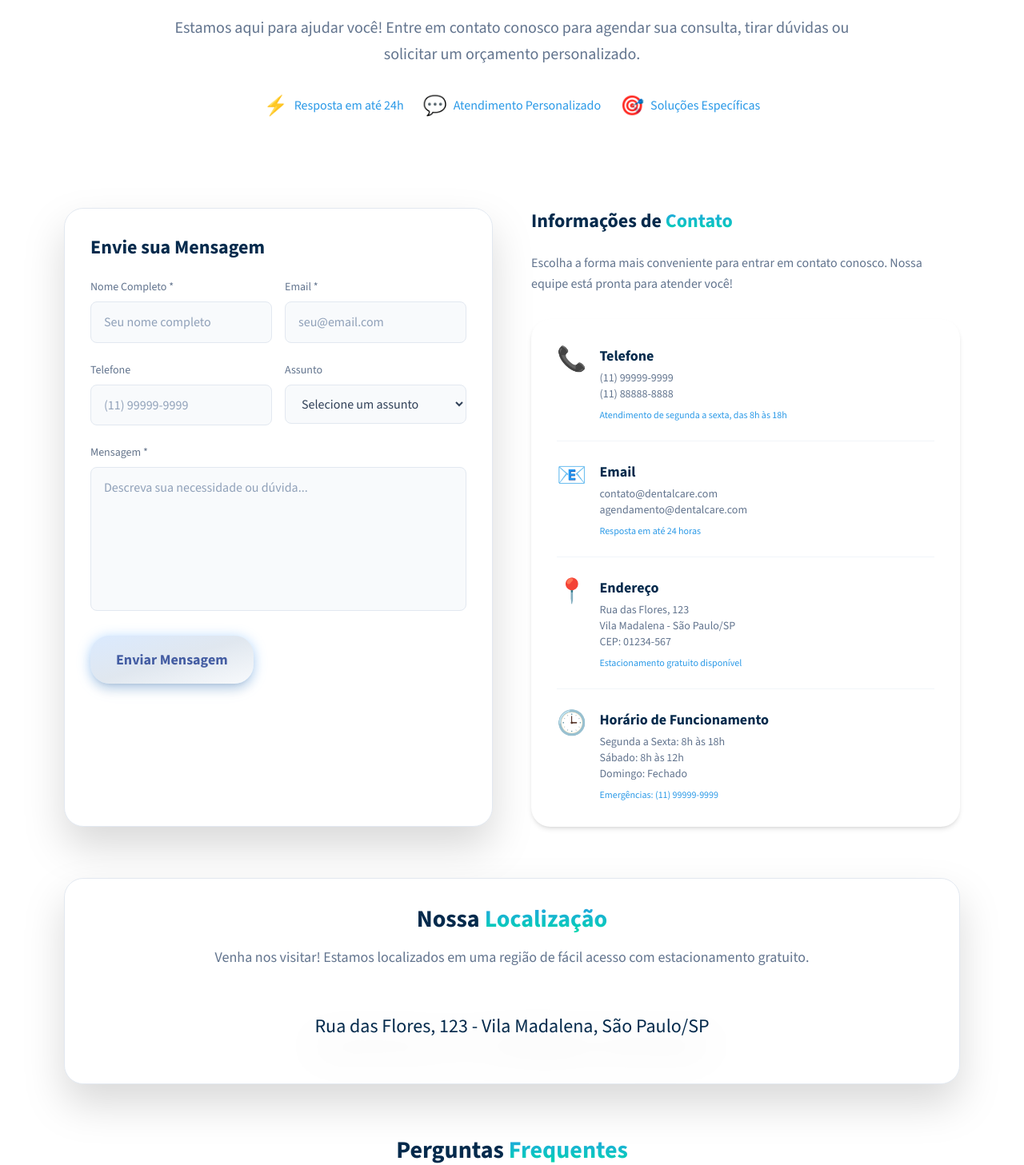
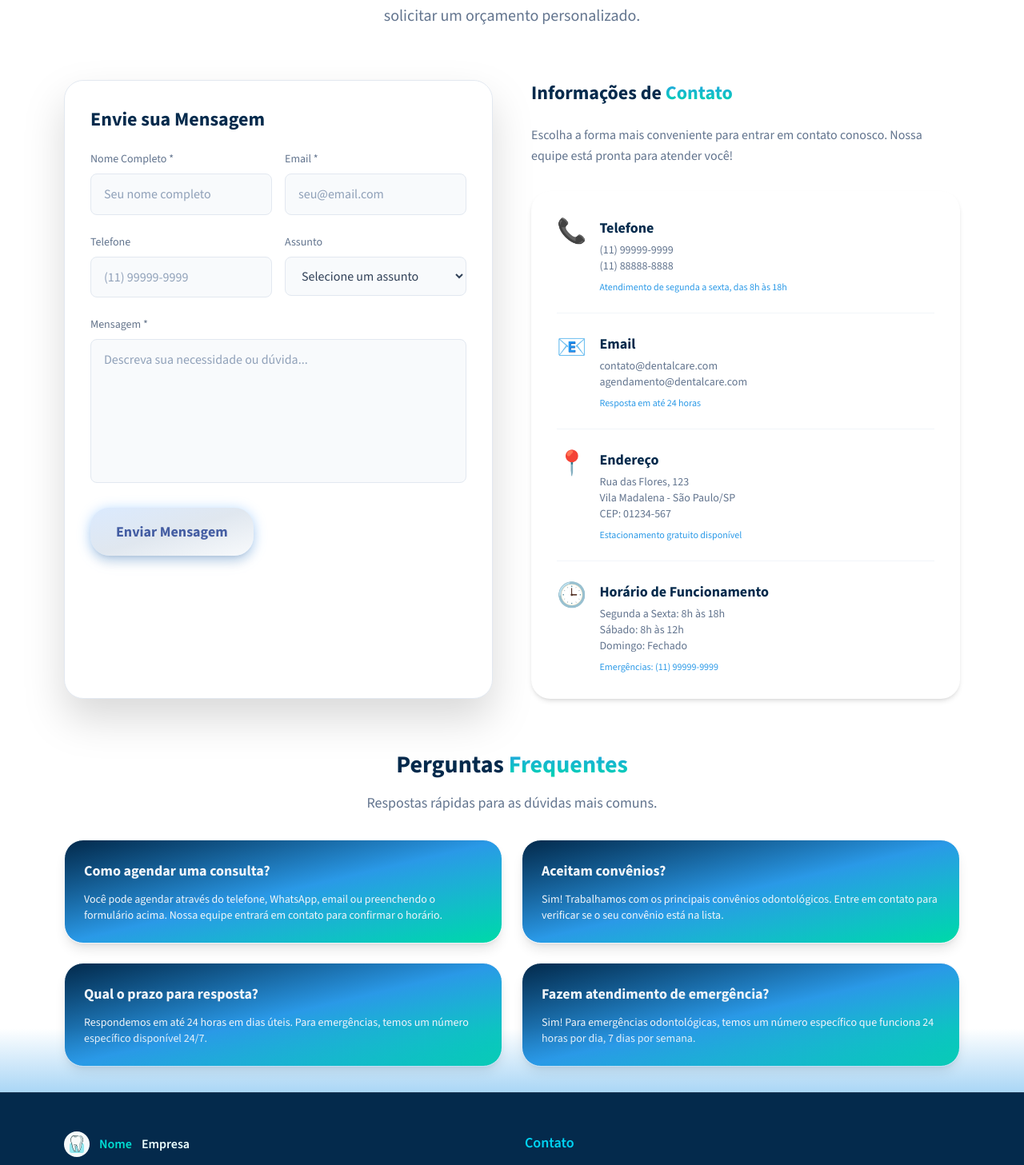
Before and after one commit to EduardoGillung/eduardogillung-portfolio, a React (Vite) app: page /contact in a window 1280 px wide. Shown: the part 241-1698 px from the top of the page at 80% size. Built offline with nearby package versions, Linux system fonts and the light colour scheme.

Commit message:
homepage ux fix

```diff
--- a/src/components/footer.tsx
+++ b/src/components/footer.tsx
@@ -24,9 +24,8 @@ const Footer = () => {
           <div className="space-y-4">
             <Link to="/" className="flex items-center space-x-3 group">
               <img src={logoDental} alt="Logo Dental Solutions" className="w-8 h-8 rounded-full" />
-              <span className="text-lg font-semibold text-cyan-400 group-hover:text-cyan-300 transition-colors">
-                Nome Empresa
-              </span>
+              <span className="bg-gradient-to-t from-[#00DAA7] to-[#00E1FF] bg-clip-text text-transparent font-semibold">Nome</span>
+              <span className="text-cyan-50 font-semibold">Empresa</span>
             </Link>
             <p className="text-slate-200 text-sm leading-relaxed">
               Cuidando do seu sorriso com tecnologia de ponta e profissionais experientes.
--- a/src/pages/contact.tsx
+++ b/src/pages/contact.tsx
@@ -98,7 +98,7 @@ const Contact = () => {
           onClose={() => setShowNotification(false)}
         />
         {/* Hero Section */}
-        <section className="text-center py-12">
+        <section className="text-center py-">
           <div className="max-w-4xl mx-auto px-4">
             <h1 className="text-4xl md:text-5xl font-bold text-[#042A4C] mb-6">
               Entre em <span className="text-transparent bg-clip-text bg-gradient-to-t from-[#00DAA7] to-[#2A99E7]">Contato conosco</span>
@@ -107,20 +107,6 @@ const Contact = () => {
               Estamos aqui para ajudar você! Entre em contato conosco para agendar sua consulta,
               tirar dúvidas ou solicitar um orçamento personalizado.
             </p>
-            <div className="flex flex-wrap justify-center gap-6 text-[#2A99E7]">
-              <div className="flex items-center space-x-2">
-                <span className="text-2xl">⚡</span>
-                <span className="font-medium">Resposta em até 24h</span>
-              </div>
-              <div className="flex items-center space-x-2">
-                <span className="text-2xl">💬</span>
-                <span className="font-medium">Atendimento Personalizado</span>
-              </div>
-              <div className="flex items-center space-x-2">
-                <span className="text-2xl">🎯</span>
-                <span className="font-medium">Soluções Específicas</span>
-              </div>
-            </div>
           </div>
         </section>
 
@@ -259,23 +245,6 @@ const Contact = () => {
           </div>
         </section>
 
-        {/* Mapa e Localização */}
-        <section className="bg-white rounded-3xl p-8 border-1 border-slate-200 drop-shadow-2xl">
-          <div className="text-center mb-8">
-            <h2 className="text-3xl font-bold text-[#042A4C] mb-4">
-              Nossa <span className="text-transparent bg-clip-text bg-gradient-to-t from-[#00DAA7] to-[#2A99E7]">Localização</span>
-            </h2>
-            <p className="text-lg text-slate-500">
-              Venha nos visitar! Estamos localizados em uma região de fácil acesso com estacionamento gratuito.
-            </p>
-          </div>
-          <div className="bg-white rounded-3xl p-6">
-            <div className="rounded-lg flex items-center justify-center">
-                <p className="text-2xl text-[#042A4C] drop-shadow-2xl">Rua das Flores, 123 - Vila Madalena, São Paulo/SP</p>
-            </div>
-
-          </div>
-        </section>
 
         {/* FAQ Rápido */}
         <section>
--- a/src/pages/home.tsx
+++ b/src/pages/home.tsx
@@ -1,7 +1,6 @@
 import { useNavigate } from 'react-router-dom';
 import { TypeAnimation } from 'react-type-animation';
 import dentistImage from "../assets/dentist-image.jpg";
-import happyFamilyImage from "../assets/happy-family.jpg";
 import FadeContent from "../components/ui/fadeContent";
 
 
@@ -208,16 +207,9 @@ const Home = () => {
 
       {/* CTA Section - agora com imagem de fundo e textos sobrepostos */}
       <section className="container mx-auto px-4 max-w-6xl">
-        <div className="relative rounded-2xl overflow-hidden shadow-xl mx-auto w-full max-w-lg sm:max-w-2xl md:max-w-4xl lg:max-w-5xl min-h-[18rem] sm:min-h-[22rem] md:min-h-[28rem] lg:min-h-[32rem]">
-          <img
-            src={happyFamilyImage}
-            alt="Família feliz sorrindo"
-            className="w-full h-[18rem] sm:h-[22rem] md:h-[28rem] lg:h-[32rem] object-cover"
-            sizes="(max-width: 640px) 100vw, (max-width: 1024px) 80vw, 60vw"
-            loading="lazy"
-          />
+        <div className="relative rounded-2xl overflow-hidden shadow-xl mx-auto w-full max-w-lg sm:max-w-2xl md:max-w-4xl lg:max-w-5xl min-h-[18rem] sm:min-h-[22rem]">
           <div className="absolute inset-0 flex flex-col items-center justify-end px-2 sm:px-8 pb-8 md:pb-12">
-            <div className="absolute bottom-0 left-0 w-full h-1/2 pointer-events-none bg-gradient-to-t from-black/60 via-black/60 to-transparent" />
+            <div className="absolute bottom-0 left-0 w-full h-full pointer-events-none bg-gradient-to-br via-[#2A99E7] to-[#00DAA7] from-[#042A4C]" />
             <div className="relative z-10 flex flex-col items-center w-full">
               <h2 className="text-4xl text-white md:text-5xl font-bold mb-6">Pronto para Transformar Seu Sorriso?</h2>
               <p className="text-xl mb-8 opacity-90 max-w-2xl mx-auto text-white">
@@ -226,7 +218,8 @@ const Home = () => {
               </p>
               <div className="flex flex-col sm:flex-row gap-4 justify-center">
                 <button className="group bg-white px-8 py-4 rounded-xl font-bold text-lg transition-colors hover:bg-gradient-to-t hover:from-[#042A4C] hover:to-[#2A99E7] hover:border-2 hover:border-white">
-                  <span className="bg-gradient-to-t from-[#042A4C] to-[#2A99E7] bg-clip-text text-transparent transition-colors group-hover:text-white hover:text-[#00DAA7]">Entrar em contato</span>
+                  <span className="bg-gradient-to-t from-[#042A4C] to-[#2A99E7] bg-clip-text text-transparent transition-colors group-hover:text-white hover:text-[#00DAA7]"
+                  >Entrar em contato</span>
                 </button>
                 <button
                   className="border-2 border-white text-white px-8 py-4 rounded-xl font-bold text-lg hover:bg-white hover:text-cyan-600 transition-colors"
```
